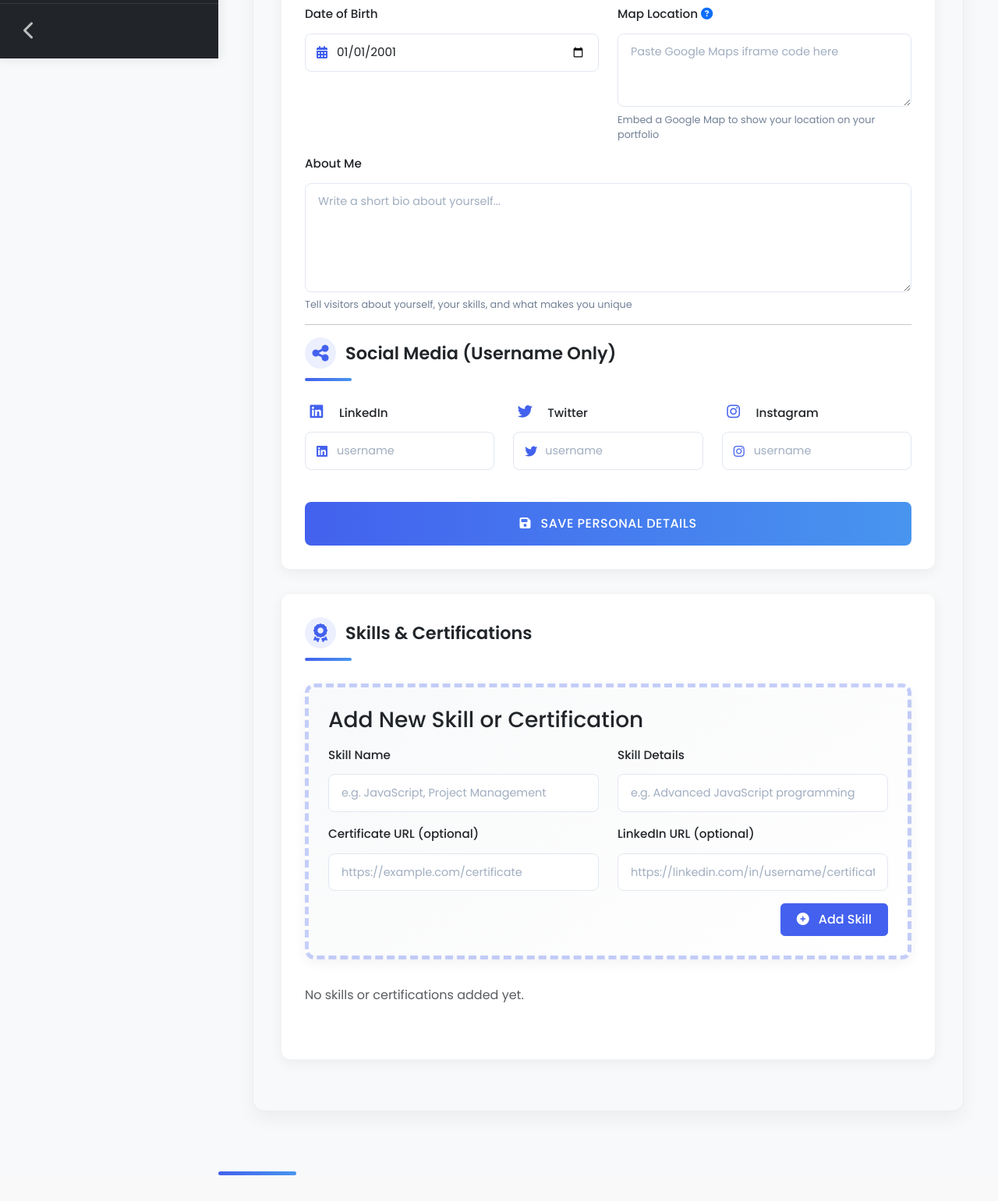
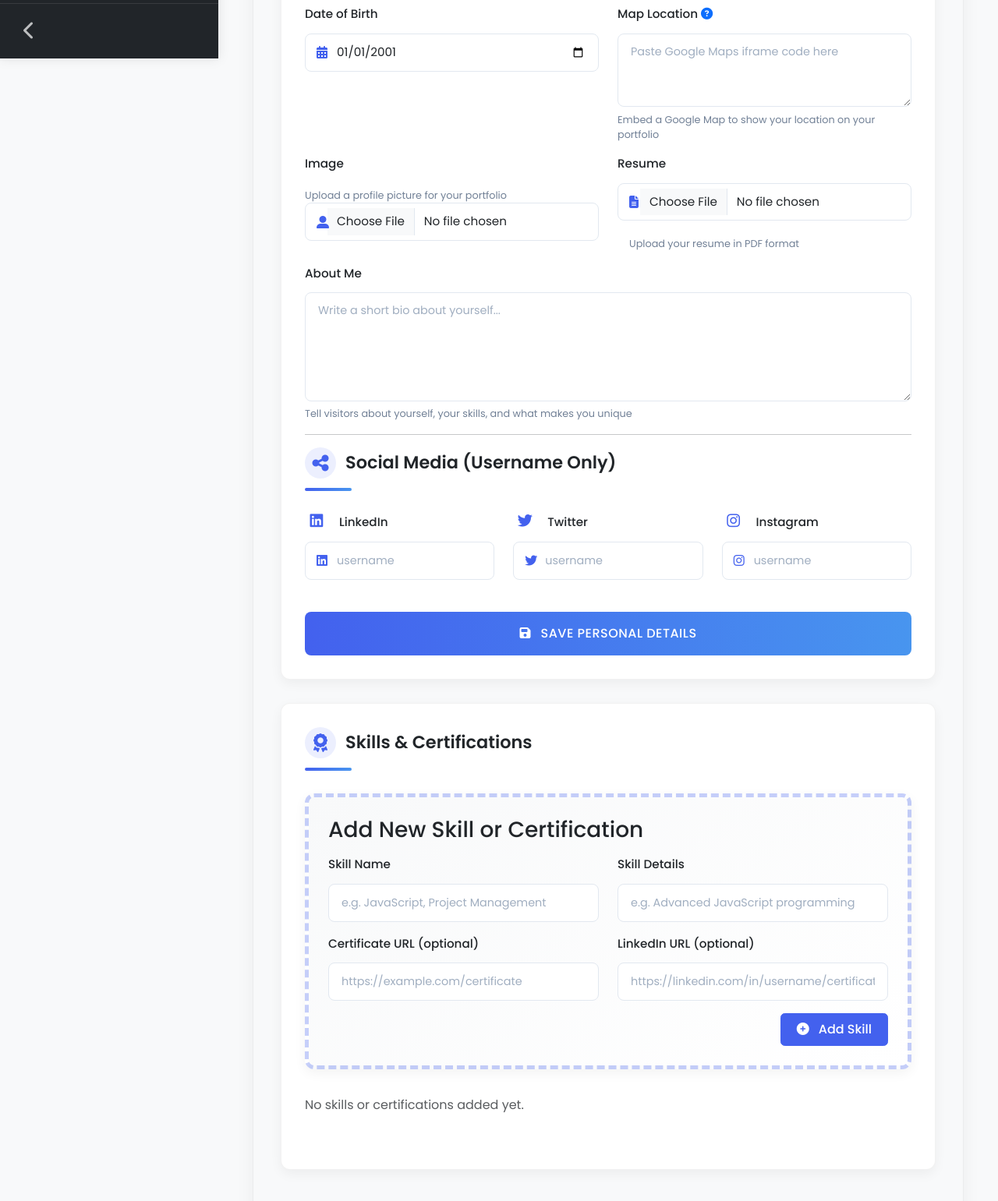
Before and after one commit to saad1901/Portfolio-FullStack-Django, a Django app: page /admin/details in a window 1280 px wide. Shown: the part 725-2266 px from the top of the page at 78% size. Before the commit the page ends 2233 px from the top, so only its background shows below. Run offline with Django 5.2, Linux system fonts and the light colour scheme; a user stored in the database is signed in; data comes from the database, SQL or seed files in the repository; both versions use the stored data as it was after the commit.

Commit message:
Image and Resume field Added

```diff
--- a/app/models.py
+++ b/app/models.py
@@ -13,7 +13,8 @@ class CustomUser(AbstractUser):
     dob=models.DateField(blank=True, default=datetime.date(2001, 1, 1))
     about = models.TextField(blank=True, default='',max_length=500)
     mapadd = models.TextField(blank=True, max_length=1000, default='')
-
+    image = models.ImageField(upload_to='profile_images/', blank=True)
+    resume = models.ImageField(upload_to='resumes/', blank=True)
     class ThemeChoices(models.IntegerChoices):
         THEME_1 = 1, 'Theme 1'
         THEME_2 = 2, 'Theme 2'
--- a/app/views.py
+++ b/app/views.py
@@ -191,7 +191,15 @@ def details(request):
 
                 details_instance = details_form.save(commit=False)
                 details_instance.save()
+                if request.FILES.get('img'):
+                    user.image = request.FILES.get('img')
+                    user.save()
+                    get_trans_image()
+                if request.FILES.get('resume'):
+                    user.resume = request.FILES.get('resume')
+                    user.save()
             else:
+                messages.success(request, details_form.errors)
                 print(details_form.errors)
 
         if 'add-info' in request.POST:
@@ -457,3 +465,8 @@ def admindetail(request, user_id):
 def messagesto(request):
     messages = Message.objects.filter(to=request.user).order_by('-time')
     return render(request, 'messages.html', {'messages': messages})
+
+
+def get_trans_image():
+    url= 'https://api.remove.bg/v1.0/removebg'
+    print('img func called')
--- a/templates/detail.html
+++ b/templates/detail.html
@@ -168,7 +168,8 @@
         margin-left: 9.5px;
         transition: all 0.3s ease;
         border-left: 4px solid var(--primary-color);
-        flex: 1 1 45%; /* allow two per row */
+        flex: 1 1 45%;
+        /* allow two per row */
         min-width: 280px;
         max-width: 48%;
         box-sizing: border-box;
@@ -186,6 +187,7 @@
             min-width: 100%;
             max-width: 100%;
         }
+
         .skill-list-row {
             gap: 0;
         }
@@ -330,7 +332,7 @@
     </div> -->
 
     <div class="detail-container">
-        <form method="post">
+        <form method="post" enctype="multipart/form-data">
             {% csrf_token %}
 
             <!-- Personal Information Section -->
@@ -413,13 +415,54 @@
                     <div class="col-md-6 mb-3">
                         <label for="mapadd" class="form-label">
                             Map Location
-                            <a target="_blank" href="https://wcmshelp.ucsc.edu/advanced/embedding-google/google-maps.html#:~:text=Click%20%22Share%22%20at%20the%20right,the%20page%2C%20type%20a%20space." class="text-primary">
+                            <a target="_blank"
+                                href="https://wcmshelp.ucsc.edu/advanced/embedding-google/google-maps.html#:~:text=Click%20%22Share%22%20at%20the%20right,the%20page%2C%20type%20a%20space."
+                                class="text-primary">
                                 <i class="fas fa-question-circle"></i>
                             </a>
                         </label>
                         <textarea class="form-control" id="mapadd" name="mapadd" rows="3"
                             placeholder="Paste Google Maps iframe code here">{{ details_form.mapadd.value }}</textarea>
                         <div class="form-hint">Embed a Google Map to show your location on your portfolio</div>
+                    </div>
+                </div>
+                <div class="row">
+                    <div class="col-md-6 mb-3">
+                        <label for="img" class="form-label">Image</label>
+                        <div>
+
+                            {% if user.image %}
+                            <img src="{{ user.image.url }}" alt="Profile Image" class="img-fluid mb-3"
+                                style="max-width: 150px; border-radius: 10px;">
+                            {% else %}
+                            <div class="form-hint">Upload a profile picture for your portfolio</div>
+                            {% endif %}
+
+                        </div>
+                        <div class="input-icon-wrapper">
+                            <i class="fas fa-user-alt input-icon"></i>
+                            <input type="file" class="form-control input-with-icon" id="img" name="img">
+                        </div>
+                    </div>
+
+                    <!-- Resume Upload -->
+                    <div class="col-md-6 mb-3">
+                        <label for="resume" class="form-label">Resume</label>
+                        <div class="input-icon-wrapper">
+                            <i class="fas fa-file-alt input-icon"></i>
+                            <input type="file" class="form-control input-with-icon" id="resume" name="resume">
+                        </div>
+                        <div style="margin-top: 20px; margin-left: 15px;">
+
+                            {% if user.resume %}
+                            <a href="{{ user.resume.url }}" target="_blank" class="mb-3">
+                                <i class="fas fa-file-alt"></i> View Current Resume
+                            </a>
+                            {% else %}
+                            <div class="form-hint">Upload your resume in PDF format</div>
+                            {% endif %}
+
+                        </div>
                     </div>
                 </div>
 
@@ -444,8 +487,8 @@
                         </label>
                         <div class="input-icon-wrapper">
                             <i class="fab fa-linkedin input-icon"></i>
-                            <input type="text" class="form-control input-with-icon" id="linkedin" name="linkedin" type="url"
-                                   value="{{ details_form.linkedin.value }}" placeholder="username">
+                            <input type="text" class="form-control input-with-icon" id="linkedin" name="linkedin"
+                                type="url" value="{{ details_form.linkedin.value }}" placeholder="username">
                         </div>
                     </div>
                     <div class="col-md-4 mb-3">
@@ -454,8 +497,8 @@
                         </label>
                         <div class="input-icon-wrapper">
                             <i class="fab fa-twitter input-icon"></i>
-                            <input type="text" class="form-control input-with-icon" id="twitter" name="twitter" type="url"
-                                   value="{{ details_form.twitter.value }}" placeholder="username">
+                            <input type="text" class="form-control input-with-icon" id="twitter" name="twitter"
+                                type="url" value="{{ details_form.twitter.value }}" placeholder="username">
                         </div>
                     </div>
                     <div class="col-md-4 mb-3">
@@ -464,8 +507,8 @@
                         </label>
                         <div class="input-icon-wrapper">
                             <i class="fab fa-instagram input-icon"></i>
-                            <input type="text" class="form-control input-with-icon" id="instagram" name="instagram" type="url"
-                                   value="{{ details_form.instagram.value }}" placeholder="username">
+                            <input type="text" class="form-control input-with-icon" id="instagram" name="instagram"
+                                type="url" value="{{ details_form.instagram.value }}" placeholder="username">
                         </div>
                     </div>
                 </div>
```
Also changed, not shown: db (2).sqlite3, media/profile_images/saad_phto_original.jpg (added), 1 other file. Lines whose indentation alone changed are shown as unchanged.
